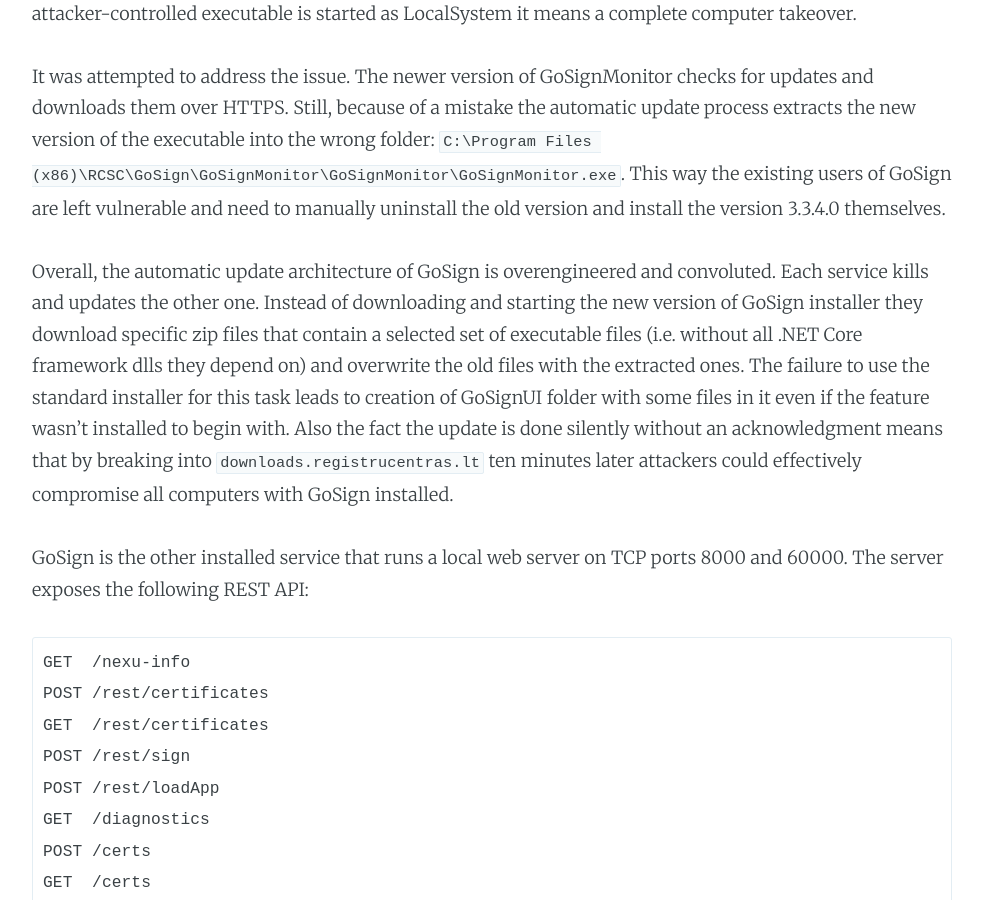
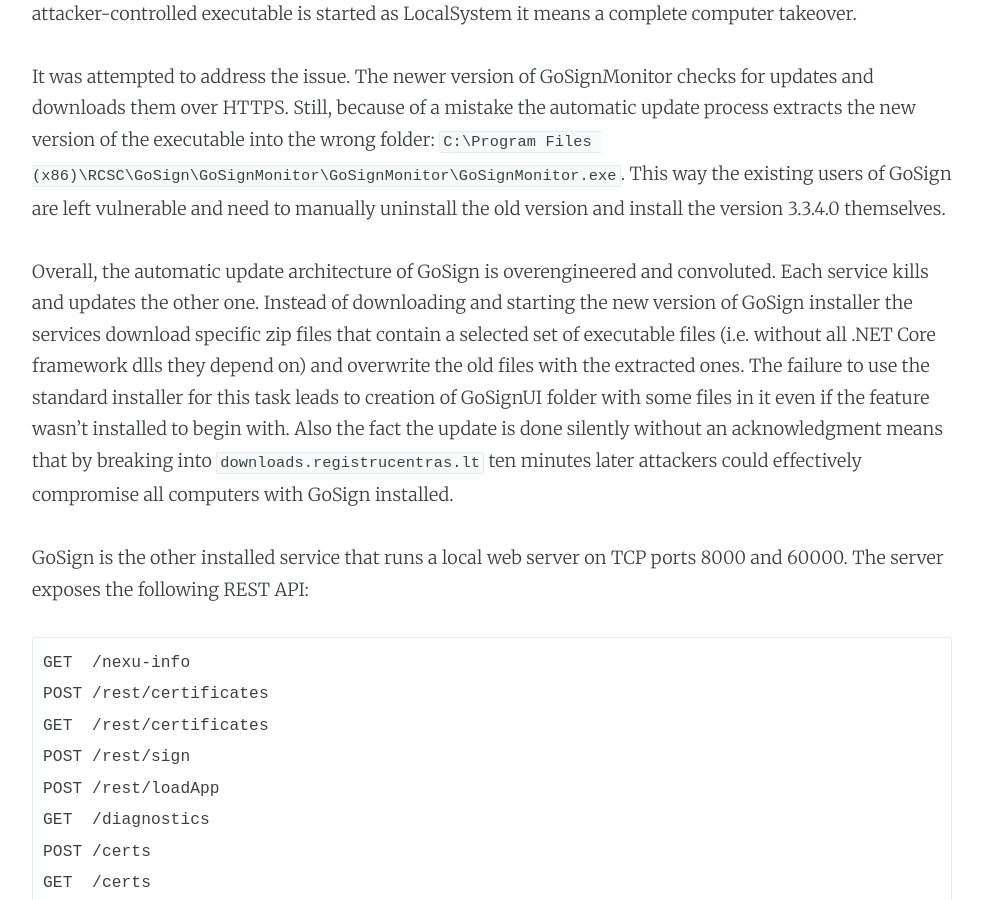
Before and after one commit to JarLob/jarlob.github.io, a Jekyll site: the page built from _posts/2020-12-30-registru-centras-gosign-vulnerabilities.md, in a window 1280 px wide and 900 px high, scrolled down 2843 px. Shown: the whole window, without its empty margins (148-1131 px from the left). Built offline with Jekyll 4.4.1, drawn with Linux system fonts in a browser that asks for light colours; some of the changed text lies outside the part shown.

Commit message:
some rewording

```diff
--- a/_posts/2020-12-30-registru-centras-gosign-vulnerabilities.md
+++ b/_posts/2020-12-30-registru-centras-gosign-vulnerabilities.md
@@ -28,7 +28,7 @@ GoSignMonitor is a helper service that calls [http://downloads.registrucentras.l
 
 It was attempted to address the issue. The newer version of GoSignMonitor checks for updates and downloads them over HTTPS. Still, because of a mistake the automatic update process extracts the new version of the executable into the wrong folder: `C:\Program Files (x86)\RCSC\GoSign\GoSignMonitor\GoSignMonitor\GoSignMonitor.exe`. This way the existing users of GoSign are left vulnerable and need to manually uninstall the old version and install the version 3.3.4.0 themselves.
 
-Overall, the automatic update architecture of GoSign is overengineered and convoluted. Each service kills and updates the other one. Instead of downloading and starting the new version of GoSign installer they download specific zip files that contain a selected set of executable files (i.e. without all .NET Core framework dlls they depend on) and overwrite the old files with the extracted ones. The failure to use the standard installer for this task leads to creation of GoSignUI folder with some files in it even if the feature wasn't installed to begin with. Also the fact the update is done silently without an acknowledgment means that by breaking into `downloads.registrucentras.lt` ten minutes later attackers could effectively compromise all computers with GoSign installed.
+Overall, the automatic update architecture of GoSign is overengineered and convoluted. Each service kills and updates the other one. Instead of downloading and starting the new version of GoSign installer the services download specific zip files that contain a selected set of executable files (i.e. without all .NET Core framework dlls they depend on) and overwrite the old files with the extracted ones. The failure to use the standard installer for this task leads to creation of GoSignUI folder with some files in it even if the feature wasn't installed to begin with. Also the fact the update is done silently without an acknowledgment means that by breaking into `downloads.registrucentras.lt` ten minutes later attackers could effectively compromise all computers with GoSign installed.
 
 GoSign is the other installed service that runs a local web server on TCP ports 8000 and 60000. The server exposes the following REST API:
 
@@ -75,7 +75,7 @@ The `/rest/loadApp` API commands GoSignUI to automatically download a file from
 An attacker could:
 
 * Force GoSign users to download a [Zip Bomb](https://en.wikipedia.org/wiki/Zip_bomb).
-* Achieve RCE by using a specially crafted DWG or DWF file. It is as simple to exploit one of the [known vulnerabilities in AutoDesk DesignReview 2018](https://www.cvedetails.com/vulnerability-list/vendor_id-3855/product_id-15106/year-2019/opec-1/Autodesk-Design-Review.html) as zipping malicious DWF and DLL files into the same archive. Since GoSignUI runs as non-privileged process that should reduce the RCE impact. Nevertheless, because of the improper installation folder permissions it is easy to escalate to LocalSystem.
+* Achieve RCE by using a specially crafted DWG or DWF file. It is as simple to exploit one of the [known vulnerabilities in AutoDesk DesignReview 2018](https://www.cvedetails.com/vulnerability-list/vendor_id-3855/product_id-15106/year-2019/opec-1/Autodesk-Design-Review.html) as zipping malicious DWF and DLL files into the same archive. Since GoSignUI runs as a non-privileged process that should reduce the RCE impact. Nevertheless, because of the improper installation folder permissions it is easy to escalate to LocalSystem.
 
 My recommendation was to implement a `Origin` header check on the server side, but in the version 3.3.4.0 `/rest/loadApp` verifies `Referer` header instead. This is not ideal since the header may be not present, but it should be OK as long as the server rejects requests without `Referer`. Both `Referer` and `Origin` are [forbidden headers](https://developer.cdn.mozilla.net/en-US/docs/Glossary/Forbidden_header_name), i.e. are guaranteed to be not spoofable by malicious sites. However, the check wasn't implemented as .NET Core Middleware, so it is still possible for any web site to call the other API endpoints.
 
```
Also changed, not shown: other parts of _posts/2020-12-30-registru-centras-gosign-vulnerabilities.md (+1 -1 lines).
